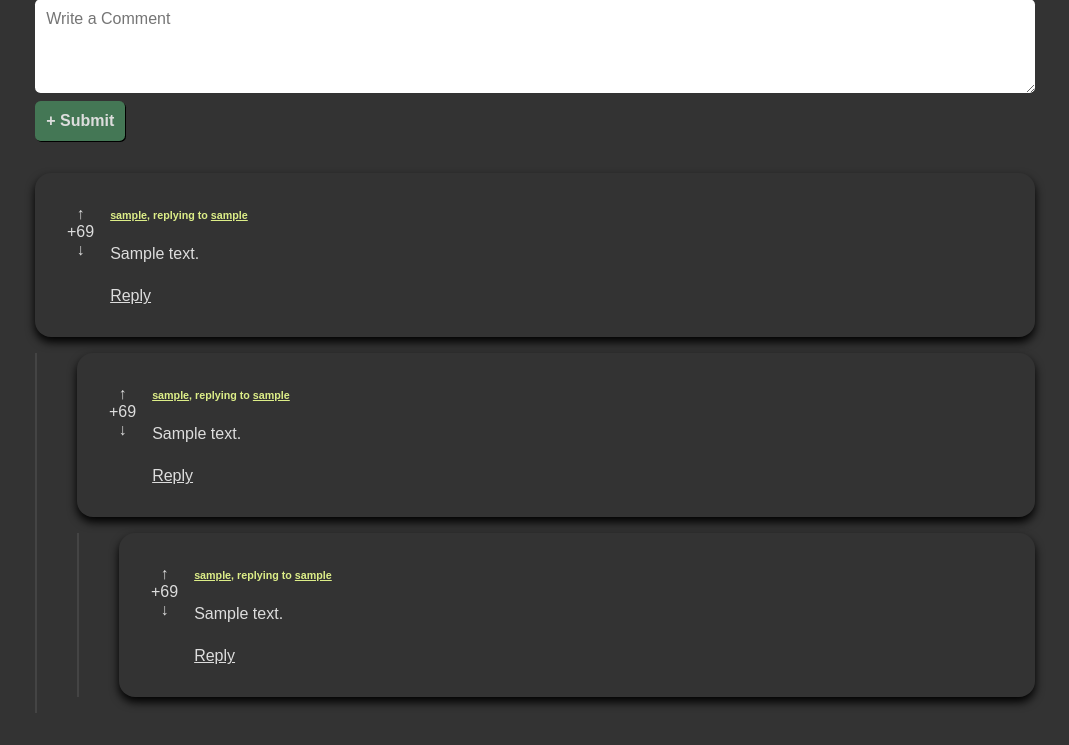
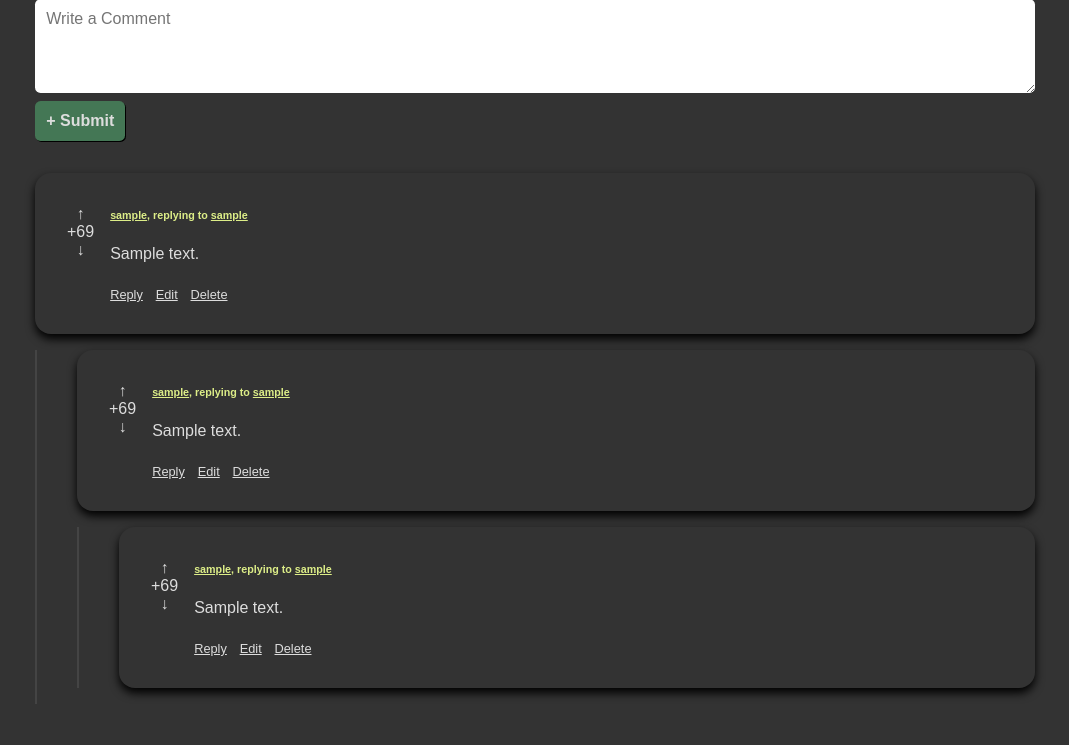
Before and after one commit to cptchuckles/cringeit, a Flask app: template flask_app/templates/views/cringe/show.html in a window 1280 px wide. Shown: the part 746-1491 px from the top of the page, without its empty margins (105-1174 px from the left). After the commit the page ends 1450 px from the top, so only its background shows below. Run offline with Flask 3, Linux system fonts and the light colour scheme; the template is opened without the code that fills it: most values are stand-ins (such as "Sample title", 1, 10 or a date in 2020).

Commit message:
add delete link and stub edit link

```diff
--- a/flask_app/templates/views/comments/_insert.html
+++ b/flask_app/templates/views/comments/_insert.html
@@ -15,12 +15,16 @@
         </h6>
         <p class="short" style="max-width: 100%; white-space: pre-line; word-wrap: break-word; margin: 1em 0;" id="comment-content-{{ comment.id }}">{{ comment.content }}</p>
         <span>
-            <a
-                href="#comment-{{ comment.id }}"
-                onclick="showReplyForm(this, {{auth_user.id}}, {{cringe.id}}, {{comment.id}}, '{{comment.username}}')"
-            >
-                Reply
-            </a>
+            <span class="short row" style="font-size: .8em;" id="comment-links-{{ comment.id }}">
+                <a onclick="showReplyForm(
+                    {{- cringe.id }},
+                    {{- comment.id }},
+                    {{- auth_user.id }},'{{ comment.username }}')">Reply</a>
+                {%- if auth_user.id == comment.user_id -%}
+                <a onclick="editReply()">Edit</a>
+                <a href="/comments/{{ comment.id}}/delete">Delete</a>
+                {%- endif %}
+            </span>
         </span>
     </div>
 </div>
```
